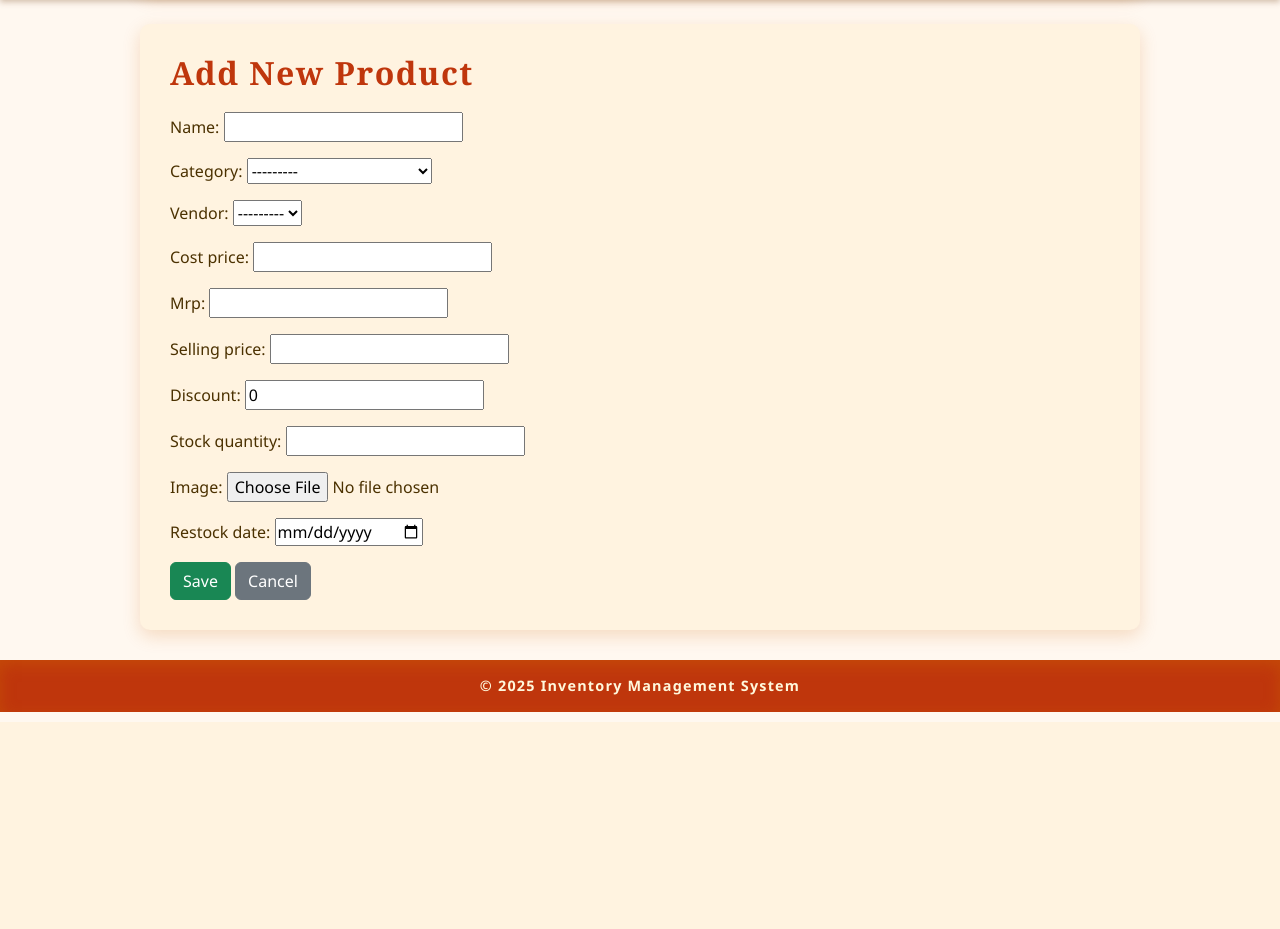
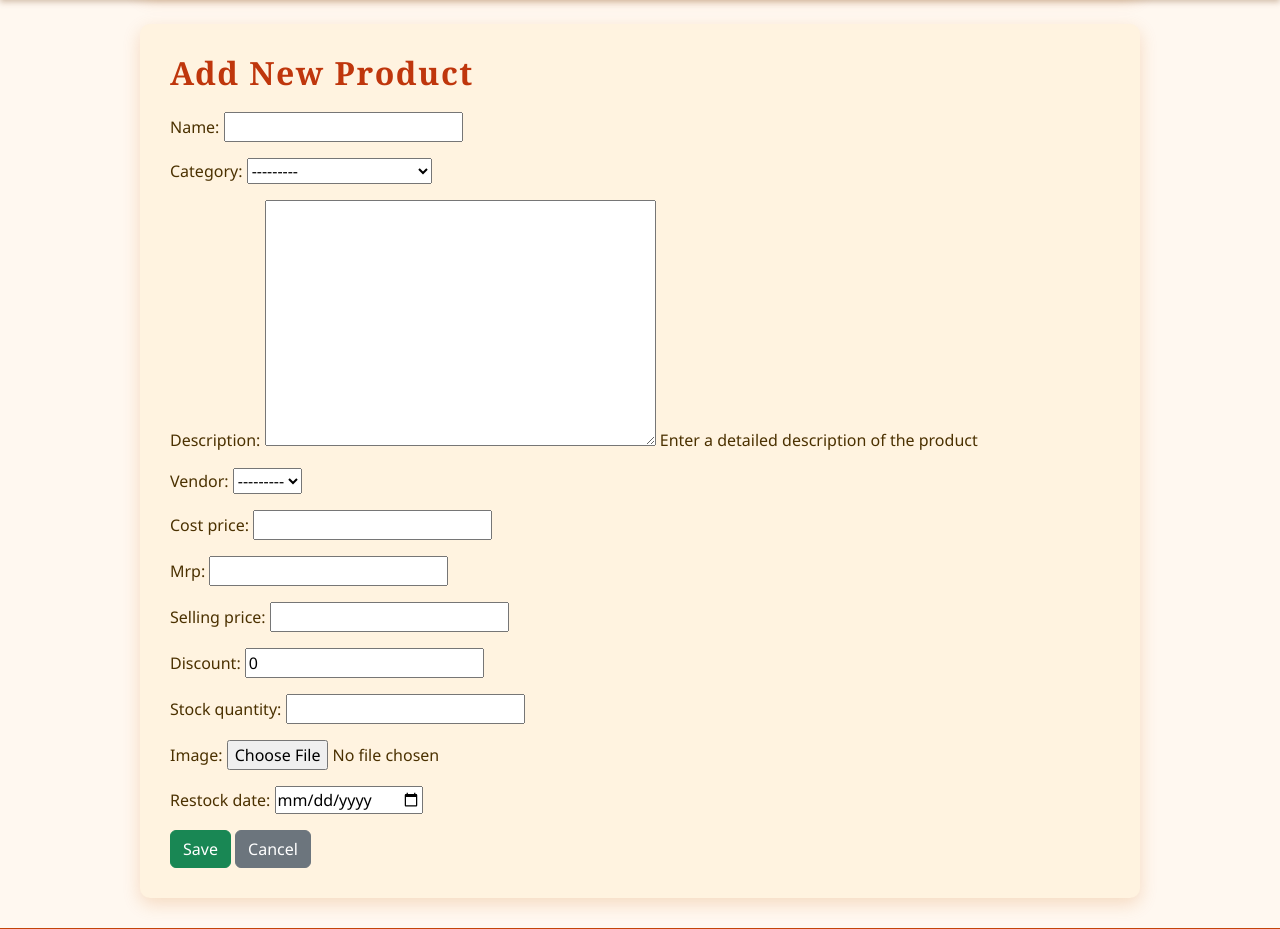
Before and after one commit to Lonewolfrex/ssim, a Django app: page /products/new/ in a window 1280 px wide. Shown: the part 116-1045 px from the top of the page. Before the commit the page ends 838 px from the top, so only its background shows below. Run offline with Django 5.2, Linux system fonts and the light colour scheme; data comes from the database, SQL or seed files in the repository; both versions use the stored data as it was after the commit; data that the repository does not hold is empty.

Commit message:
Added description to the Product field

```diff
--- a/inventory/forms.py
+++ b/inventory/forms.py
@@ -22,7 +22,7 @@ class ProductForm(forms.ModelForm):
     class Meta:
         model = Product
         fields = [
-            'name', 'category', 'vendor', 'cost_price', 'mrp', 'selling_price',
+            'name', 'category', 'description','vendor', 'cost_price', 'mrp', 'selling_price',
             'discount', 'stock_quantity', 'image', 'restock_date',
         ]
         widgets = {
--- a/inventory/models.py
+++ b/inventory/models.py
@@ -29,6 +29,7 @@ class Customer(models.Model):
 
 class Product(models.Model):
     name = models.CharField(max_length=200)
+    description = models.TextField(blank=True, null=True, help_text="Enter a detailed description of the product")
     category = models.ForeignKey('Category', on_delete=models.CASCADE)
     vendor = models.ForeignKey('Vendor', on_delete=models.SET_NULL, null=True, blank=True)
     cost_price = models.DecimalField(max_digits=10, decimal_places=2)
--- a/inventory/templates/products_list.html
+++ b/inventory/templates/products_list.html
@@ -45,6 +45,8 @@
                     <a href="?page=1&category={{ selected_category }}&sort=vendor__name&search={{ search_query }}">Vendor</a>
                 {% endif %}
             </th>
+
+            <th>Description</th>
 
             <th>
                 {% if sort_by == "stock_quantity" %}
@@ -122,6 +124,7 @@
                     N/A
                 {% endif %}
             </td>
+            <td>{{ product.description|linebreaksbr }}</td>
             <td>{{ product.stock_quantity }}</td>
             <td>{{ product.cost_price }}</td>
             <td>{{ product.mrp }}</td>
@@ -148,7 +151,7 @@
         </tr>
         {% empty %}
         <tr>
-            <td colspan="11" class="text-center">No products found.</td>
+            <td colspan="12" class="text-center">No products found.</td>
         </tr>
         {% endfor %}
     </tbody>
```
Also changed, not shown: db.sqlite3, inventory/migrations/0004_product_description.py (added).
